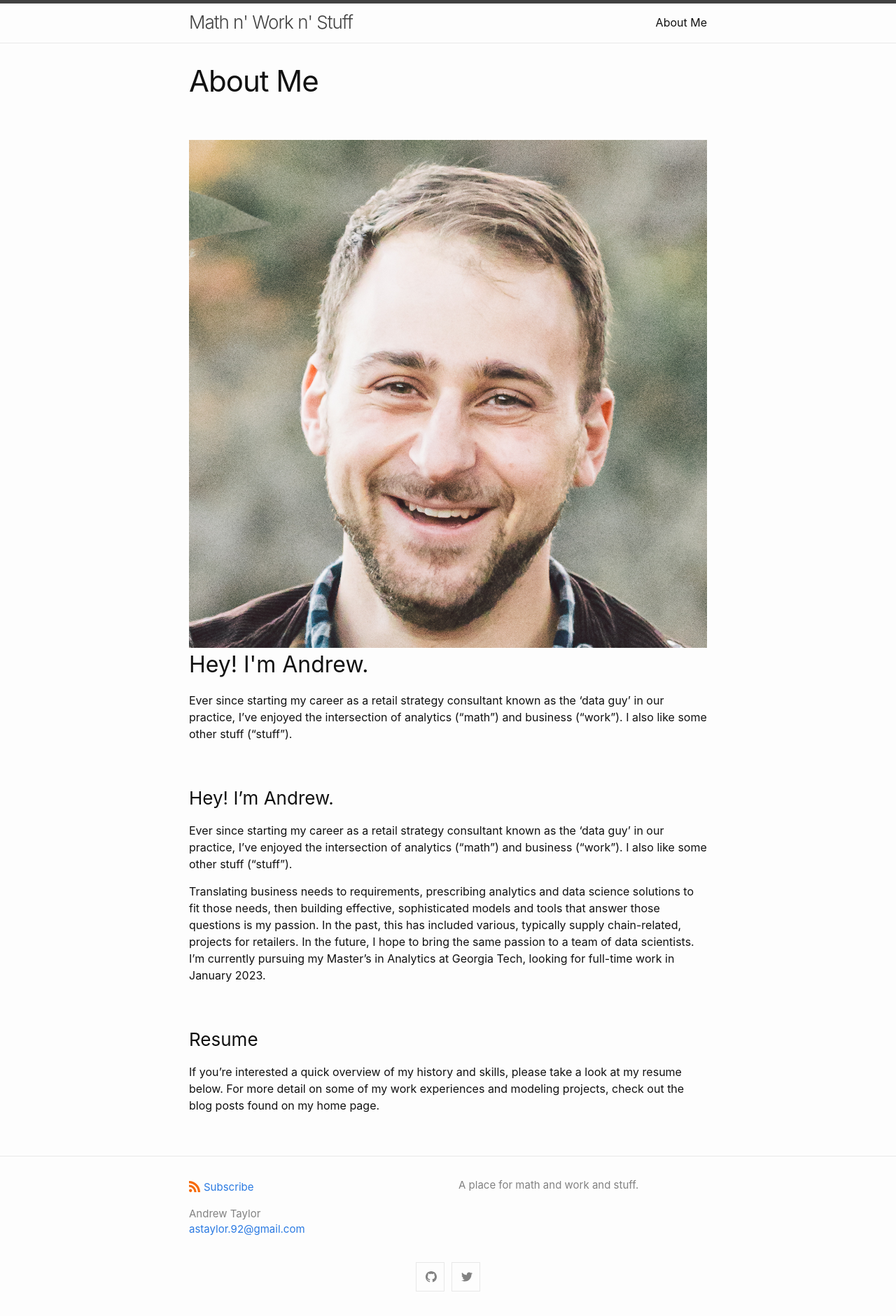
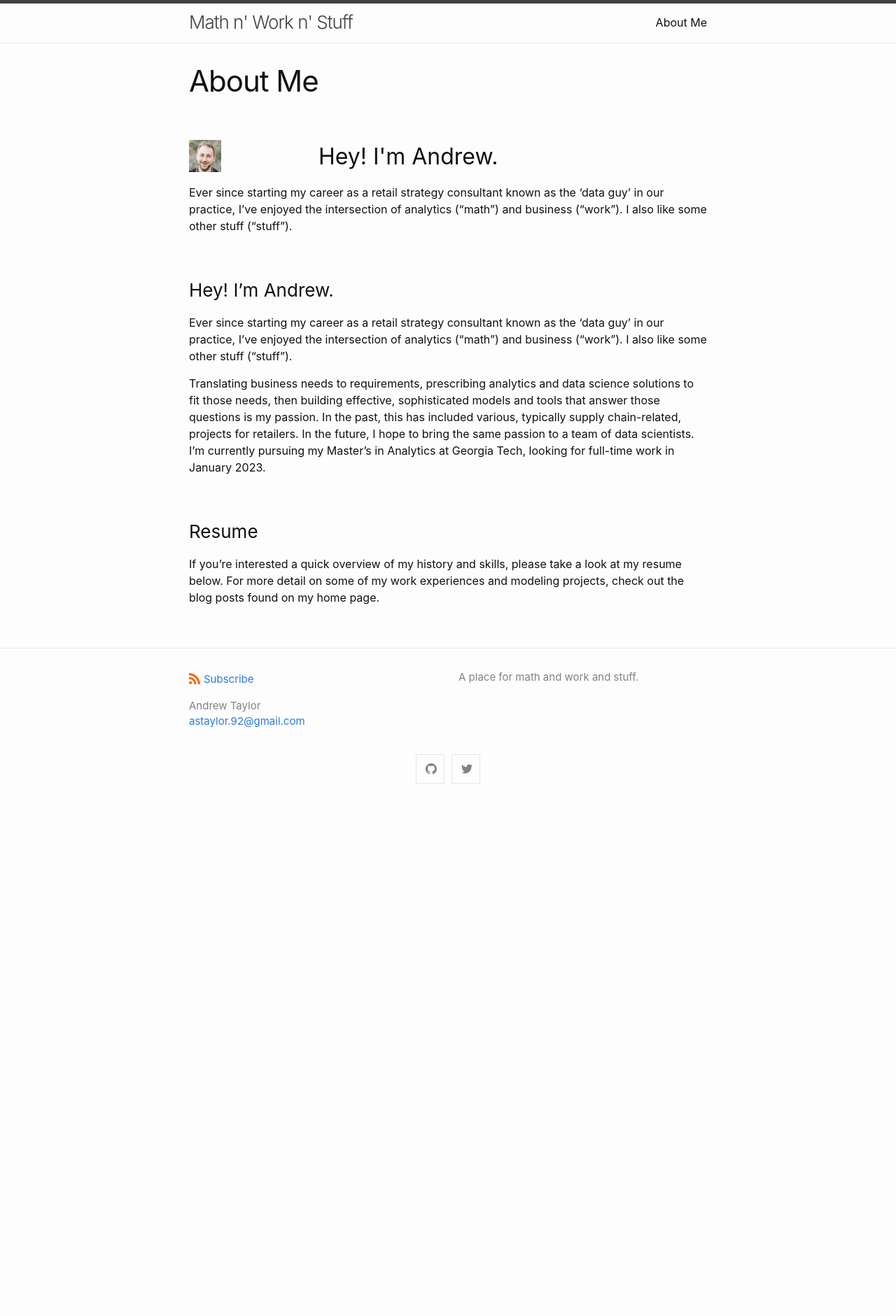
Before and after one commit to astaylor92/astaylor92.github.io, a Jekyll site: the page built from docs/about.md, in a window 1280 px wide. Shown: the whole page at 70% size. Built offline with Jekyll 4.4.1, drawn with Linux system fonts in a browser that asks for light colours; after the commit the page ends 1155 px from its top, so only the background shows below that.

Commit message:
Update headshot_module.html

```diff
--- a/docs/_includes/headshot_module.html
+++ b/docs/_includes/headshot_module.html
@@ -1,6 +1,6 @@
 <div style="clear: both;">
-  <div id="imgmodule"; style="float: left"; margin-right 1em; width="25%">
-    <img src="{{ include.image_path }}"; max-width="25%">
+  <div id="imgmodule"; style="float: left; width:25%"; margin-right 1em>
+    <img src="{{ include.image_path }}"; style="max-width:25%">
   </div>
   <div>
     <h2>{{ include.title }}</h2>
```
